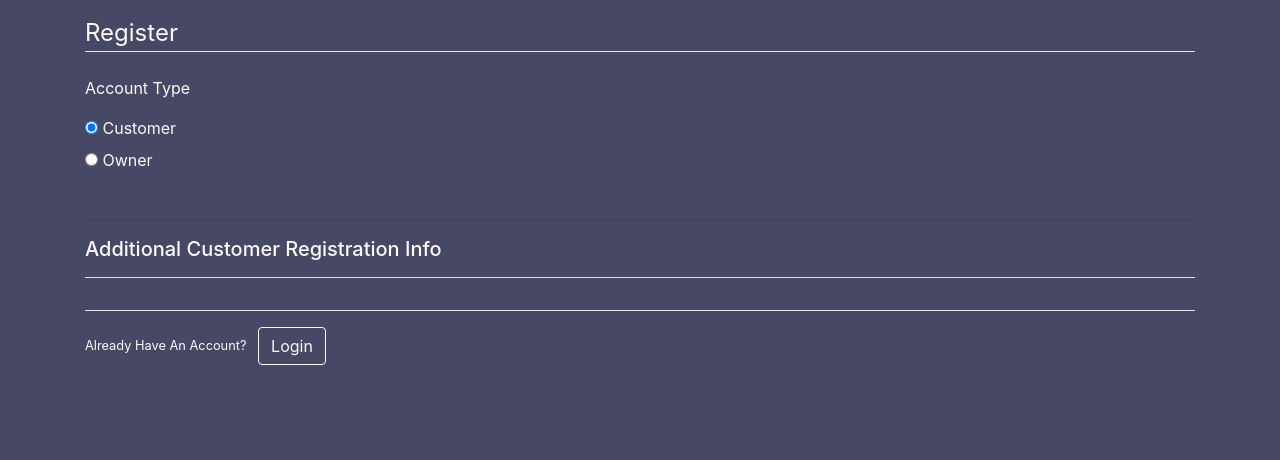
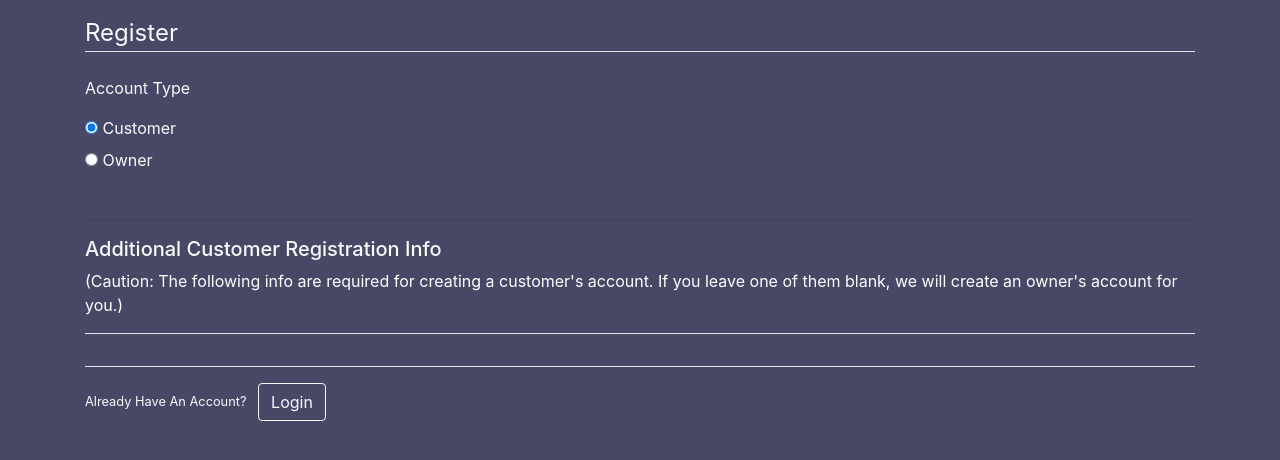
Before and after one commit to Jray810/CS4400_Team77, a Flask app: template Phase 4/templates/register.html in a window 1280 px wide. Shown: the part 56-516 px from the top of the page. Run offline with Flask 2, Linux system fonts and the light colour scheme; the template is opened without the code that fills it, so the values that code supplies are empty; parts of the project's set-up code (start-up, migrations or seed data) failed here and were passed over; some libraries are stand-ins or nearby versions.

Commit message:
Update register.html

```diff
--- a/Phase 4/templates/register.html
+++ b/Phase 4/templates/register.html
@@ -110,6 +110,7 @@
             <div id="additional-info" class="hide">
                 <hr/>
                 <h5 class="text-main">Additional Customer Registration Info</h5>
+                <p style="color:White;">(Caution: The following info are required for creating a customer's account. If you leave one of them blank, we will create an owner's account for you.)</p>
                 <hr style="background-color:White;">
                 <div class="form-group">
                     {{ form.card.label(class="form-control-label text-main") }}
```
